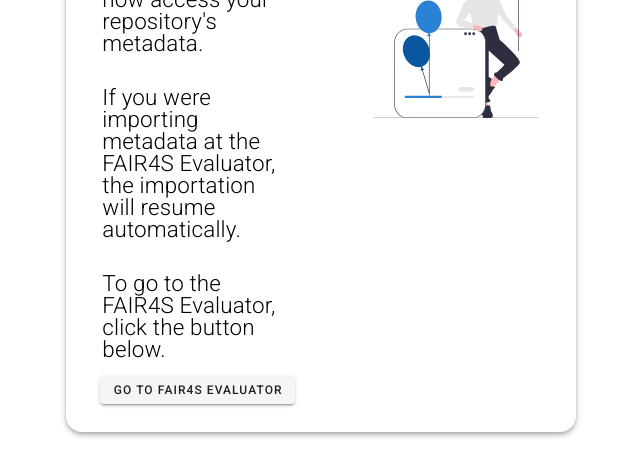
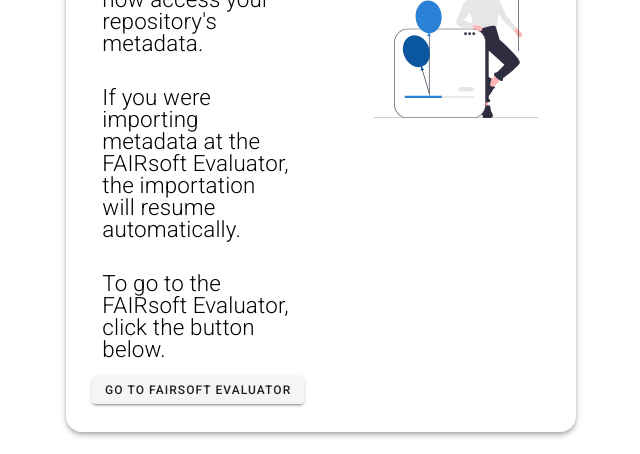
Before and after one commit to inab/oeb-fairsoft-evaluator-post-installation, a Nuxt app: page / in a window 1280 px wide. Shown: the part 260-714 px from the top of the page, without its empty margins (319-959 px from the left). Built offline with nearby package versions, Linux system fonts and the light colour scheme.

Commit message:
fair4rs removed

```diff
--- a/pages/index.vue
+++ b/pages/index.vue
@@ -25,11 +25,11 @@
                       can now access your repository's metadata.
                   </v-card-text>
                   <v-card-text class="text-subtitle subtitle">
-                      If you were importing metadata at the FAIR4S Evaluator,
+                      If you were importing metadata at the FAIRsoft Evaluator,
                       the importation will resume automatically.
                   </v-card-text>
                   <v-card-text class="text-subtitle subtitle">
-                      To go to the FAIR4S Evaluator, click the button below.
+                      To go to the FAIRsoft Evaluator, click the button below.
                   </v-card-text>
                   <v-btn
                       @click="$router.push({ name: 'home' })"
@@ -38,7 +38,7 @@
                       small
 
                       >
-                      Go To FAIR4S Evaluator
+                      Go To FAIRsoft Evaluator
                   </v-btn>
               </v-col>
               <v-col
```
